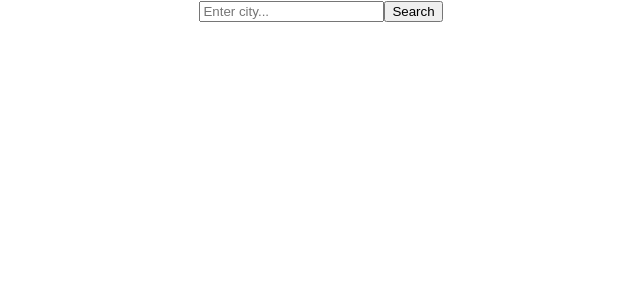
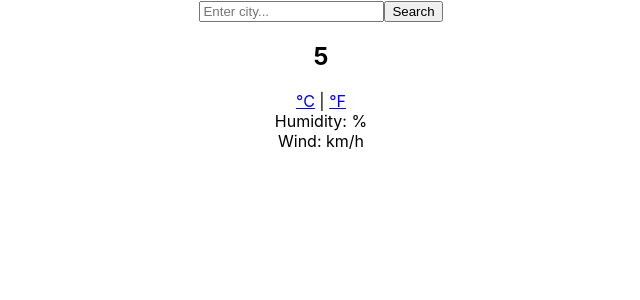
Before and after one commit to KrisTenFour/weather-react, a React (Create React App) app: page / in a window 1280 px wide. Shown: the top 300 px of the page, without its empty margins (319-959 px from the left). Built offline with nearby package versions, Linux system fonts and the light colour scheme.

Commit message:
Create / add Temperature component to Weather

```diff
--- /dev/null
+++ b/src/Temperature.js
@@ -0,0 +1,25 @@
+import React from "react"
+
+export default function Temperature() {
+    let weatherData = {
+        temperature: 5
+    };
+    return (
+        <div className="Temperature">
+            <div className="grid">
+                {/* <img src={} alt="#" /> */}
+                <div className="grid-temp-unit">
+                    <h2>{weatherData.temperature}</h2>
+                    <span>
+                        <a href="#">°C</a> | <a href="#">°F</a>
+                    </span>
+                </div>
+            </div>
+            <div className="Card">
+                <div className="description">{weatherData.description}</div>
+                <div className="humidity">Humidity: {weatherData.humidity}%</div>
+                <div className="wind">Wind: {weatherData.wind}km/h</div>
+            </div>
+        </div>
+    );
+}
--- a/src/Weather.js
+++ b/src/Weather.js
@@ -1,8 +1,10 @@
 import React from "react"
 import Search from "./Search"
+import Temperature from "./Temperature"
 
 export default function Weather() {
     return (<div className="Weather">
         <Search />
+        <Temperature />
     </div>)
 }
```
